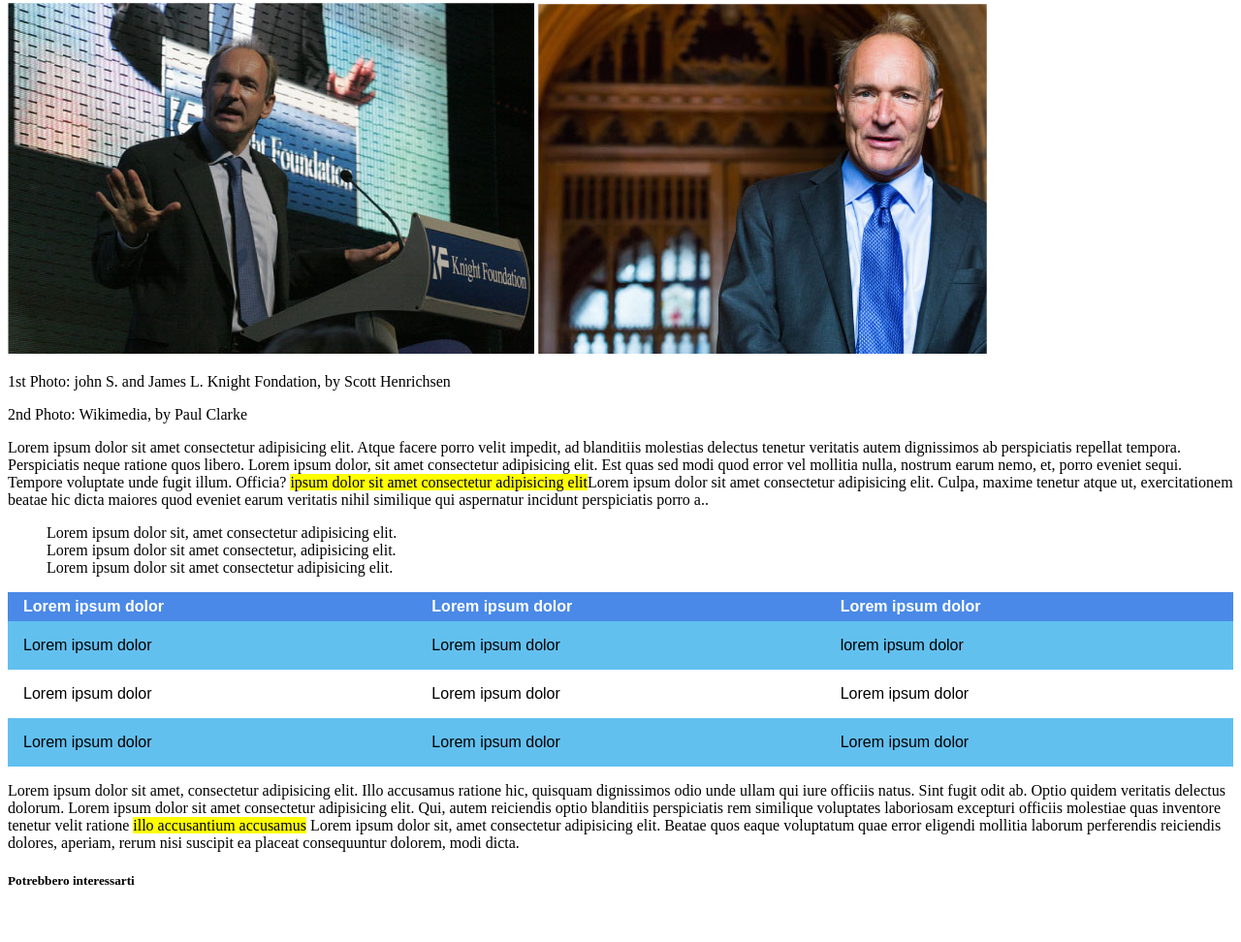
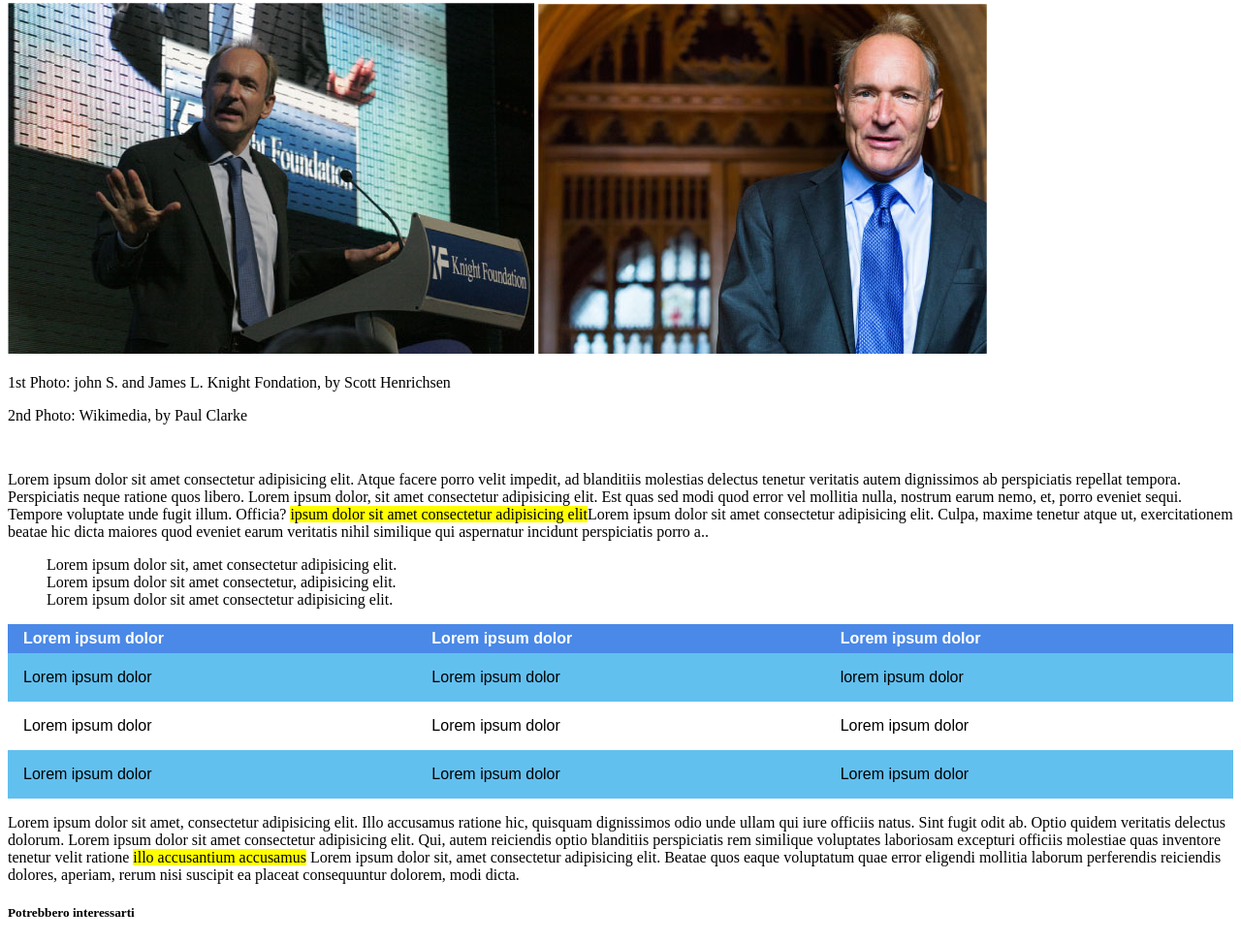
Before and after one commit to GioPa97/html-css-booleaner, a plain HTML site: page index.html in a window 1280 px wide. Shown: the part 256-1228 px from the top of the page at 97% size. Before the commit the page ends 1195 px from the top, so only its background shows below. Drawn offline with Linux system fonts and the light colour scheme.

Commit message:
Aggiustato padding sottotitoli

```diff
--- a/index.html
+++ b/index.html
@@ -18,13 +18,16 @@
     </header>
     <main>
         <h1><b>Internet dev'essere al servizio del "bene pubblico": il <br>manifesto di Tim Berners-Lee</b></h1>
-        <h5 style=color:gray>Scritto da the booleaner <br>il 10/10/2020</h5>
+        <h5 style=color:gray>Scritto da the booleaner
+            <br>
+            il 10/10/2020
+        </h5>
         <img src="./img/tim-1.jpg" alt="tim1">
         <img src="./img/tim-2.jpg" alt="tim2">
-        <div>
+        <div class="sottotitoli">
             <p>1st Photo: john S. and James L. Knight Fondation, by Scott Henrichsen</p>
             <p>2nd Photo: Wikimedia, by Paul Clarke</p>
-            <div>
+        </div>
 
 
         <p>Lorem ipsum dolor sit amet consectetur adipisicing elit. Atque facere porro velit impedit, ad
--- a/style.css
+++ b/style.css
@@ -2,6 +2,16 @@
     background-image: url("./img/pattern.png");
     background-color: rgba(10, 79, 176, 0.842);
     background-size: 200px;
+}
+
+.sottotitoli {
+
+    padding-top: 1px;
+    padding-bottom: 16px;
+}
+
+#booleaner {
+    color: blue;
 }
 
 .main {
@@ -24,7 +34,8 @@
 }
 
 
-#tablestyle td, #tablestyle th {
+#tablestyle td,
+#tablestyle th {
 
 
     padding: 16px;
@@ -35,11 +46,6 @@
 
 }
 
-
-
-#tabletr {
-    padding-top: 12px;
-}
 #tablestyle th {
     padding-top: 6px;
     padding-bottom: 6px;
@@ -47,4 +53,5 @@
     background-color: #4a89e7;
     color: white;
 
-]}
+    ]
+}
```
Lines whose indentation alone changed are shown as unchanged.
